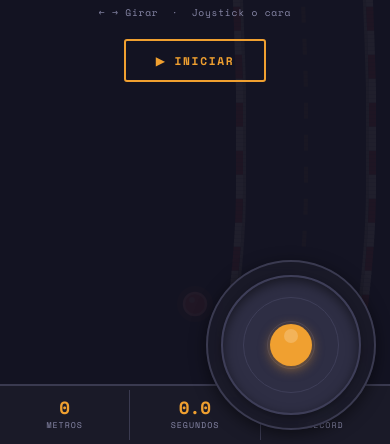
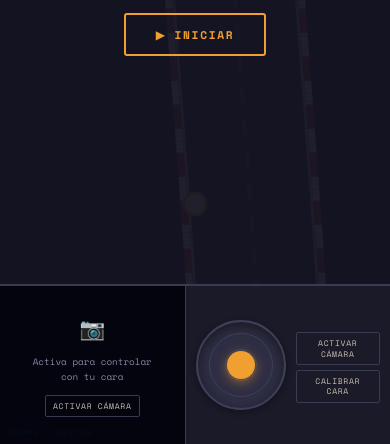
Before and after one commit to RaulPerezCortes/joystickFacial, a plain HTML site: page index.html in a window 390 px wide. Shown: the part 400-844 px from the top of the page. Drawn offline with nearby package versions, Linux system fonts and the light colour scheme.

Commit message:
Movile friendly

```diff
--- a/index.html
+++ b/index.html
@@ -3,7 +3,7 @@
 <head>
 <meta charset="UTF-8"/>
 <meta name="viewport" content="width=device-width, initial-scale=1.0"/>
-<title>Test Psicotécnico</title>
+<title>Road Drift</title>
 <link href="https://fonts.googleapis.com/css2?family=Space+Mono:wght@400;700&display=swap" rel="stylesheet"/>
 <style>
 :root{
@@ -67,8 +67,7 @@ body{background:var(--bg);font-family:'Space Mono',monospace;height:100vh;overfl
 .joy-ring.r1{width:48px;height:48px;top:50%;left:50%;transform:translate(-50%,-50%);}
 .joy-ring.r2{width:96px;height:96px;top:50%;left:50%;transform:translate(-50%,-50%);}
 #joy-knob{width:42px;height:42px;border-radius:50%;background:var(--joy-knob);box-shadow:0 3px 12px rgba(240,160,48,0.5);position:absolute;top:50%;left:50%;transform:translate(-50%,-50%);z-index:2;pointer-events:none;}
-#joy-knob::after{content:'';position:absolute;top:28%;left:50%;transform:translate(-50%,-50%);width:14px;height:14px;border-radius:50%;background:rgba(255,255,255,0.2);}
-#calib-dot{position:absolute;width:10px;height:10px;border-radius:50%;transform:translate(-50%,-50%);z-index:3;display:none;pointer-events:none;}
+#calib-dot{display:none !important;}
 
 /* Controls beside joystick */
 #joy-controls{display:flex;flex-direction:column;gap:8px;min-width:0;}
@@ -85,7 +84,7 @@ body{background:var(--bg);font-family:'Space Mono',monospace;height:100vh;overfl
 
 /* Calib panel */
 #calib-panel{display:none;position:fixed;bottom:20px;left:20px;z-index:300;width:240px;background:var(--panel);border:2px solid var(--border);border-radius:4px;padding:16px;box-shadow:0 6px 24px rgba(0,0,0,0.4);}
-#cdots{display:flex;justify-content:center;gap:6px;margin-bottom:12px;}
+#cdots{display:none;}
 #cheader{display:flex;align-items:center;gap:8px;margin-bottom:6px;}
 #carrow{font-size:1.5rem;flex-shrink:0;}
 #ctitle{font-weight:700;font-size:0.75rem;color:var(--accent);}
@@ -98,62 +97,92 @@ body{background:var(--bg);font-family:'Space Mono',monospace;height:100vh;overfl
 
 /* ── MOBILE ── */
 @media (max-width: 640px) {
-  body{flex-direction:column;}
+  body { flex-direction: column; }
 
-  /* Game fills whole screen */
-  #left{flex:1;width:100%;}
-  #score-row{padding:4px 0;}
-  .score-val{font-size:1.1rem;}
+  /* LEFT column fills all */
+  #left { flex: 1; width: 100%; display: flex; flex-direction: column; min-height: 0; }
 
-  /* Right panel overlays game as floating widgets */
-  #right{
-    position:fixed;
-    width:auto;
-    background:transparent;
-    border:none;
-    flex-direction:row;
-    align-items:flex-end;
-    bottom:0;left:0;right:0;
-    pointer-events:none;
-    height:auto;
-    z-index:100;
+  /* Score row at TOP */
+  #score-row {
+    order: -1;
+    border-top: none;
+    border-bottom: 2px solid var(--border);
+    flex-shrink: 0;
+  }
+  .score-val { font-size: 1.05rem; }
+  .score-lbl { font-size: 0.44rem; }
+
+  /* Game canvas fills remaining space above bottom bar */
+  #game-wrap { flex: 1; min-height: 0; }
+
+  /* Right panel becomes a bottom bar: full width, fixed height */
+  #right {
+    position: static;
+    width: 100%;
+    height: 160px;
+    flex-shrink: 0;
+    flex-direction: row;
+    border-left: none;
+    border-top: 2px solid var(--border);
+    background: var(--bg);
+    overflow: hidden;
   }
 
-  /* Camera — small floating top-right */
-  #cam-section{
-    position:fixed;
-    top:10px;right:10px;
-    width:120px;height:90px;
-    border-radius:8px;
-    border:2px solid var(--border);
-    overflow:hidden;
-    pointer-events:all;
-    flex:none;
-    box-shadow:0 4px 12px rgba(0,0,0,0.5);
+  /* Camera — left half of bottom bar */
+  #cam-section {
+    flex: 1;
+    height: 100%;
+    border-radius: 0;
+    border: none;
+    border-right: 1px solid var(--border);
+    position: relative;
   }
-  .cam-lbl{font-size:0.45rem;}
+  .cam-lbl { font-size: 0.44rem; }
 
-  /* Joystick — floating bottom-right */
-  #joy-block{
-    position:fixed;
-    bottom:14px;right:14px;
-    width:170px;height:170px;
-    border-radius:50%;
-    border:2px solid var(--border);
-    background:rgba(26,26,40,0.85);
-    backdrop-filter:blur(6px);
-    padding:0;
-    gap:0;
-    pointer-events:all;
-    justify-content:center;
-    align-items:center;
-    box-shadow:0 4px 16px rgba(0,0,0,0.5);
+  /* Joystick — right half of bottom bar */
+  #joy-block {
+    flex: 1;
+    height: 100%;
+    border-radius: 0;
+    border: none;
+    border-top: none;
+    background: var(--joy-bg);
+    padding: 10px;
+    display: flex;
+    justify-content: center;
+    align-items: center;
+    gap: 0;
   }
-  .joystick-base{width:140px;height:140px;}
-  #joy-controls{display:none;}
-
-  /* Score row stays visible */
-  #score-row{position:relative;z-index:10;}
+  /* Joystick — right half of bottom bar */
+  #joy-block {
+    flex: 1;
+    height: 100%;
+    border-radius: 0;
+    border: none;
+    border-top: none;
+    background: var(--joy-bg);
+    padding: 8px 10px;
+    display: flex;
+    justify-content: center;
+    align-items: center;
+    gap: 10px;
+  }
+  .joystick-base { width: 90px; height: 90px; }
+  .joy-ring.r1 { width: 32px; height: 32px; }
+  .joy-ring.r2 { width: 64px; height: 64px; }
+  #joy-knob { width: 28px; height: 28px; }
+  #joy-controls {
+    display: flex;
+    flex-direction: column;
+    gap: 5px;
+    flex: 1;
+    min-width: 0;
+  }
+  .joy-xy { display: none; }
+  .status-row { flex-direction: row; flex-wrap: wrap; gap: 4px; }
+  .st-face, .st-fps, .st-cam { display: none; }
+  .sm-btn { font-size: 0.5rem; padding: 5px 7px; white-space: normal; line-height: 1.3; }
+  #calib-badge { font-size: 0.48rem; }
 }
 </style>
 </head>
@@ -164,7 +193,8 @@ body{background:var(--bg);font-family:'Space Mono',monospace;height:100vh;overfl
   <div id="game-wrap">
     <canvas id="test-canvas"></canvas>
     <div id="overlay">
-      <div class="ov-title" id="ov-title">TEST<br>PSICOTÉCNICO</div>
+      <div class="ov-title" id="ov-title">ROAD
+DRIFT</div>
       <div class="ov-score" id="ov-score" style="display:none"></div>
       <div class="ov-sub">Mantén el círculo dentro de la carretera<br>← → Girar &nbsp;·&nbsp; Joystick o cara</div>
       <button class="btn" id="play-btn">▶ INICIAR</button>
@@ -203,12 +233,12 @@ body{background:var(--bg);font-family:'Space Mono',monospace;height:100vh;overfl
       <div class="joy-xy">X:<span id="jx">0.00</span></div>
       <div class="joy-xy">Y:<span id="jy">0.00</span></div>
       <div class="status-row">
-        <div class="st"><div class="led" id="led-cam"></div><span id="val-cam">OFF</span></div>
-        <div class="st"><div class="led" id="led-face"></div>Cara</div>
-        <div class="st"><div class="led" id="led-fps"></div><span id="val-fps">—</span>fps</div>
+        <div class="st st-cam"><div class="led" id="led-cam"></div><span id="val-cam">OFF</span></div>
+        <div class="st st-face"><div class="led" id="led-face"></div>Cara</div>
+        <div class="st st-fps"><div class="led" id="led-fps"></div><span id="val-fps">—</span>fps</div>
       </div>
-      <button class="sm-btn danger" id="btn-cam-stop" style="display:none">■ Detener</button>
-      <button class="sm-btn" id="btn-calibrate">⊕ Calibrar cara</button>
+      <button class="sm-btn" id="btn-cam-toggle">Activar cámara</button>
+      <button class="sm-btn" id="btn-calibrate">Calibrar cara</button>
       <div id="calib-badge"></div>
     </div>
   </div>
@@ -303,8 +333,8 @@ const cPanel=document.getElementById('calib-panel'),cBar=document.getElementById
 const cAction=document.getElementById('caction'),cCancel=document.getElementById('ccancel'),cBadge=document.getElementById('calib-badge');
 const cArrow=document.getElementById('carrow'),cTitle=document.getElementById('ctitle'),cDesc=document.getElementById('cdesc');
 
-function buildDots(ai){cDots.innerHTML='';CSTEPS.forEach((s,i)=>{const d=document.createElement('div');d.style.cssText=`width:8px;height:8px;border-radius:50%;background:${i<ai?'#2dc653':i===ai?s.c:'#ddd'};transition:all .3s;`;cDots.appendChild(d);});}
-function showCDot(rec){const t=STARGET[rec];if(!t){calibDot.style.display='none';return;}const c=CSTEPS[cIdx]?.c||'#1a1a2e';calibDot.style.left=(50+t.x*50)+'%';calibDot.style.top=(50+t.y*50)+'%';calibDot.style.background=c;calibDot.style.display='block';}
+function buildDots(ai){} // dots hidden — no-op
+function showCDot(rec){} // target dot removed
 function showStep(i){cIdx=i;cSamples=[];cBar.style.width='0%';cArrow.textContent=CSTEPS[i].a;cArrow.style.color=CSTEPS[i].c;cTitle.textContent=CSTEPS[i].l;cTitle.style.color=CSTEPS[i].c;cDesc.innerHTML=CSTEPS[i].t+'<br><br><span style="color:#555">Cuando estés en posición, pulsa Confirmar.</span>';cAction.textContent='✓ Confirmar';cAction.disabled=false;cState='waiting';buildDots(i);showCDot(CSTEPS[i].r);}
 function showIntro(){cState='intro';cBar.style.width='0%';cArrow.textContent='🎯';cArrow.style.color='#1a1a2e';cTitle.textContent='Calibración';cTitle.style.color='#1a1a2e';cDesc.innerHTML='Registra tu rango de movimiento en <b>5 posiciones</b>.';cAction.textContent='Empezar';cAction.disabled=false;buildDots(-1);}
 function cTick(n){if(cState!=='waiting')return;cSamples.push({x:n.x,y:n.y});if(cSamples.length>20)cSamples.shift();}
@@ -348,12 +378,24 @@ async function startCam(){
     fm.onResults(onFace);
     mpCam=new Camera(faceVideo,{onFrame:async()=>{await fm.send({image:faceVideo});},width:280,height:190});
     mpCam.start();
-    ledCam.classList.add('on');valCam.textContent='ON';document.getElementById('btn-cam-stop').style.display='block';
+    ledCam.classList.add('on');valCam.textContent='ON';
+    const t=document.getElementById('btn-cam-toggle');
+    if(t){t.textContent='Detener cámara';t.classList.add('danger');}
   }catch(e){document.getElementById('cam-overlay').classList.remove('hidden');document.querySelector('.cam-hint').textContent='Error: '+e.message;}
 }
-function stopCam(){mpCam?.stop?.();faceVideo.srcObject?.getTracks().forEach(t=>t.stop());faceVideo.srcObject=null;faceCtx.clearRect(0,0,faceCanvas.width,faceCanvas.height);ledCam.classList.remove('on');ledFace.classList.remove('on');valCam.textContent='OFF';document.getElementById('btn-cam-stop').style.display='none';document.getElementById('cam-overlay').classList.remove('hidden');}
+function stopCam(){
+  mpCam?.stop?.();faceVideo.srcObject?.getTracks().forEach(t=>t.stop());faceVideo.srcObject=null;
+  faceCtx.clearRect(0,0,faceCanvas.width,faceCanvas.height);
+  ledCam.classList.remove('on');ledFace.classList.remove('on');valCam.textContent='OFF';
+  document.getElementById('cam-overlay').classList.remove('hidden');
+  const t=document.getElementById('btn-cam-toggle');
+  if(t){t.textContent='Activar cámara';t.classList.remove('danger');}
+}
+let camActive=false;
+function toggleCam(){camActive=!camActive;camActive?startCam():stopCam();}
 document.getElementById('btn-cam-start').addEventListener('click',startCam);
-document.getElementById('btn-cam-stop').addEventListener('click',stopCam);
+const btnToggle=document.getElementById('btn-cam-toggle');
+if(btnToggle)btnToggle.addEventListener('click',toggleCam);
 
 
 /* ══════════════════════════════
@@ -380,9 +422,9 @@ const SLICE_H    = 4;
 function difficulty() {
   return Math.min(1, Math.max(0, (dist2 - 1500) / 19500));
 }
-function scrollSpeed()  { return 2.2 + difficulty() * 3.8; }   // 2.2 → 6.0
-function curveFactor()  { return 0.04 + difficulty() * 0.16; } // 0.04 → 0.20
-function angleLimit()   { return 0.4 + difficulty() * 0.6; }   // 0.4 → 1.0
+function scrollSpeed()  { return 2.2 + difficulty() * 3.8; }
+// Max curve angle capped so ball can always steer through it
+function angleLimit()   { return 0.22 + difficulty() * 0.18; } // 0.22 → 0.40
 
 /* ── Seeded PRNG (mulberry32) — same road every time ── */
 function makeRng(seed) {
@@ -419,10 +461,8 @@ function ensureSlices() {
       // Pick a new target angle: biased away from edges, uses seeded rng
       const edgeBias = -(roadGen.x - w / 2) / (w * 0.38);
       const maxA = angleLimit();
-      // New target: random direction with edge correction, no self-cancellation
-      roadGen.segTarget = (rng() - 0.5) * 2 * maxA + edgeBias * maxA;
+      roadGen.segTarget = (rng() - 0.5) * 2 * maxA * 0.85 + edgeBias * maxA;
       roadGen.segTarget = Math.max(-maxA, Math.min(maxA, roadGen.segTarget));
-      // Hold this curve for 80–200 slices (~320–800px) — long committed curves
       roadGen.segLen = Math.floor(rng() * 120 + 80);
     }
 
@@ -461,7 +501,7 @@ let gameState = 'idle', gameStart = 0, lastT = 0;
 
 function resetGame() {
   slices = []; sliceBase = 0; scrollPx = 0;
-  rng = makeRng(0xdeadbeef);
+  rng = makeRng(Date.now() ^ Math.floor(Math.random() * 0xffffffff));
   roadGen = { x: CW / 2, angle: 0, segLen: 0, segTarget: 0 };
   ensureSlices();
   // Place ball exactly at road center at its screen position
@@ -503,7 +543,7 @@ function endGame() {
 }
 
 document.getElementById('play-btn').addEventListener('click', () => {
-  document.getElementById('ov-title').textContent   = 'TEST\nPSICOTÉCNICO';
+  document.getElementById('ov-title').textContent   = 'ROAD\nDRIFT';
   document.getElementById('ov-score').style.display = 'none';
   startGame();
 });
@@ -629,7 +669,7 @@ function gameLoop(ts) {
 function idleLoop() {
   if (gameState === 'running') return;
   if (CW > 0) {
-    if (slices.length < 10) { rng = makeRng(0xdeadbeef); roadGen = { x: 0, angle: 0, segLen: 0, segTarget: 0 }; ensureSlices(); ballX = CW/2; }
+    if (slices.length < 10) { rng = makeRng(Date.now()); roadGen = { x: 0, angle: 0, segLen: 0, segTarget: 0 }; ensureSlices(); ballX = CW/2; }
     scrollPx += 1.2;
     ensureSlices();
     drawGame();
```
